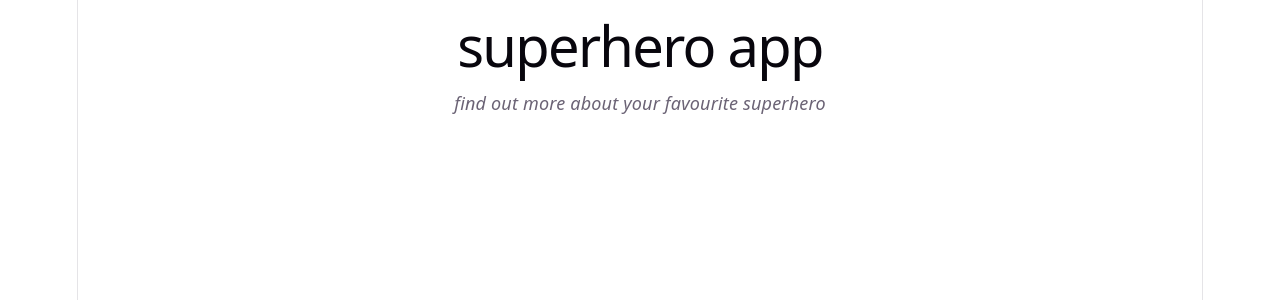
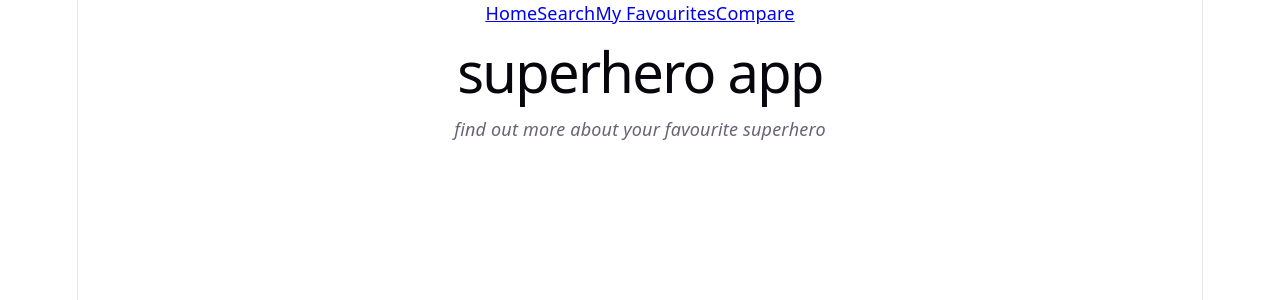
Before and after one commit to wwwahida/superhero-app, a React (Vite) app: page / in a window 1280 px wide. Shown: the top 300 px of the page. Built offline with nearby package versions, Linux system fonts and the light colour scheme.

Commit message:
added a header component for the nav bar,  added some routes although pages aren't made yet

```diff
--- a/src/App.jsx
+++ b/src/App.jsx
@@ -1,12 +1,17 @@
 import React from 'react'
 import { Routes, Route } from 'react-router-dom'
 import * as Pages from './pages'
+import { Header } from './components'
 
 function App() {
   return (
     <Routes>
-      <Route path="/" element={<Pages.HomePage />} />
-      <Route path="*" element={<Pages.NotFoundPage />} />
+      <Route path="/" element={<Header />}>
+        <Route path="/" element={<Pages.HomePage />} />
+        <Route path="/favourites" element={<Pages.FavouritesPage />} />
+        <Route path="/compare" element={<Pages.ComparePage />} />
+        <Route path="*" element={<Pages.NotFoundPage />} />
+      </Route>
     </Routes>
   )
 }
--- /dev/null
+++ b/src/components/Header/index.jsx
@@ -0,0 +1,16 @@
+import React from "react"
+import { NavLink, Outlet } from "react-router-dom"
+
+export default function Header() {
+  return (
+    <header>
+      <nav>
+        <NavLink to="/">Home</NavLink>
+        <NavLink to="/search">Search</NavLink>
+        <NavLink to="/favourites">My Favourites</NavLink>
+        <NavLink to="/compare">Compare</NavLink>
+      </nav>
+      <Outlet />
+    </header>
+  )
+}
--- a/src/components/index.jsx
+++ b/src/components/index.jsx
@@ -1,7 +1 @@
-import React from 'react'
-
-export default function index() {
-  return (
-    <div>index</div>
-  )
-}
+export { default as Header } from './Header'
```
